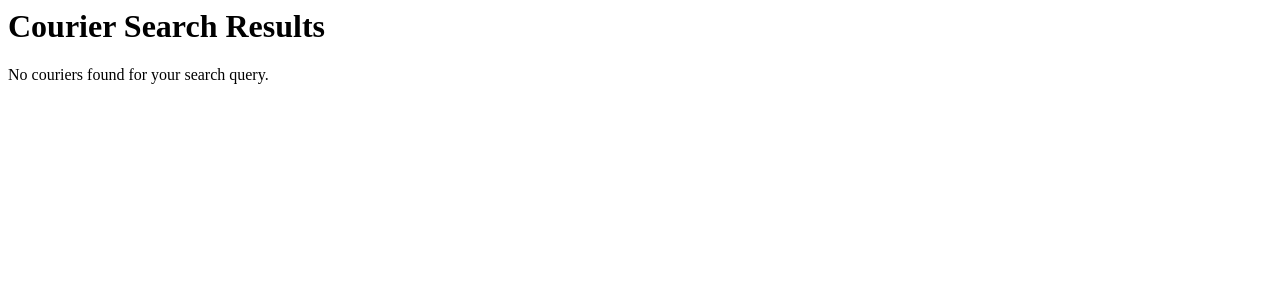
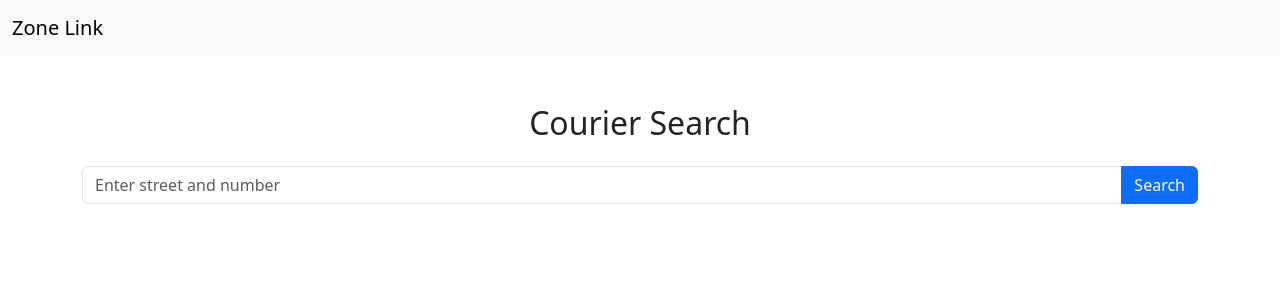
Before and after one commit to lalachmoon/zone_link, a Django app: page /search/ in a window 1280 px wide. Shown: the top 300 px of the page. Run offline with Django 5.2, Linux system fonts and the light colour scheme.

Commit message:
Added Account App, updated base template, updated search function

```diff
--- a/viewer/models.py
+++ b/viewer/models.py
@@ -1,5 +1,3 @@
-from django.db import models
-# from django.contrib.gis.db import models as gis_models
 from django.db.models import CharField, Model, ForeignKey, DO_NOTHING, IntegerField, TextField, CASCADE, SET_NULL, \
     PositiveIntegerField
 
@@ -42,7 +40,6 @@ class Neighborhood(Model):
 # Zone model
 class Zone(Model):
     name = CharField(max_length=100)
-    # boundary = gis_models.PolygonField()
 
     def __str__(self):
         return self.name
--- a/viewer/templates/search_courier.html
+++ b/viewer/templates/search_courier.html
@@ -1,25 +1,61 @@
-<html {% if LANGUAGE_CODE %}lang="{{ LANGUAGE_CODE }}" {% endif %}>
-
-
+<!DOCTYPE html>
+<html lang="en">
 <head>
     <meta charset="UTF-8">
     <meta name="viewport" content="width=device-width, initial-scale=1.0">
-    <title>Search Courier</title>
+    <title>Courier Search</title>
+    <link rel="stylesheet" href="https://cdn.jsdelivr.net/npm/bootstrap@5.3.0/dist/css/bootstrap.min.css">
 </head>
 <body>
-<h1>Courier Search Results</h1>
+    <!-- Navbar -->
+    <nav class="navbar navbar-expand-lg navbar-light bg-light">
+        <div class="container-fluid">
+            <!-- Zone Link Button -->
+            <a class="navbar-brand" href="{% url 'viewer:home' %}">Zone Link</a>
+            <button class="navbar-toggler" type="button" data-bs-toggle="collapse" data-bs-target="#navbarNav">
+                <span class="navbar-toggler-icon"></span>
+            </button>
+            <div class="collapse navbar-collapse" id="navbarNav">
+                <ul class="navbar-nav ms-auto">
+                    {% if user.is_authenticated %}
+                    <li class="nav-item">
+                        <form action="{% url 'accounts:logout' %}" method="post">
+                            {% csrf_token %}
+                            <button type="submit" class="btn btn-link nav-link">Logout</button>
+                        </form>
+                    </li>
+                    {% endif %}
+                </ul>
+            </div>
+        </div>
+    </nav>
 
-{% if result %}
-    <ul>
-        {% for r in result %}
-            <li>
-                <strong>{{ r.courier.name }}</strong> - Street: {{ r.street.name }}, Numbers: {{ r.start_number }} to {{ r.end_number }}
-            </li>
-        {% endfor %}
-    </ul>
-{% else %}
-    <p>No couriers found for your search query.</p>
-{% endif %}
+    <!-- Main Content -->
+    <div class="container mt-5">
+        <h2 class="text-center">Courier Search</h2>
 
+        <!-- Search Form -->
+        <form method="get" class="mt-4">
+            <div class="input-group">
+                <input type="text" name="query" class="form-control" placeholder="Enter street and number" value="{{ query|default:'' }}">
+                <button type="submit" class="btn btn-primary">Search</button>
+            </div>
+        </form>
+
+        <!-- Results Section -->
+        {% if query %}
+            <hr>
+            <h3>Results for "{{ query }}"</h3>
+            {% if result %}
+                <ul class="list-group">
+                    {% for item in result %}
+                        <li class="list-group-item">{{ item }}</li>
+                    {% endfor %}
+                </ul>
+            {% else %}
+                <p class="text-danger">No couriers found.</p>
+            {% endif %}
+        {% endif %}
+    </div>
 </body>
 </html>
--- a/viewer/urls.py
+++ b/viewer/urls.py
@@ -1,7 +1,9 @@
 from django.urls import path
 from . import views
 
+app_name = 'viewer'
 
 urlpatterns = [
+    path('', views.home, name='home'),
     path('search/', views.search_courier, name='search_courier'),
 ]
--- a/viewer/views.py
+++ b/viewer/views.py
@@ -1,48 +1,32 @@
 from django.shortcuts import render
-# from django.contrib.gis.geos import Point
-# from django.contrib.gis.db.models.functions import Distance
-from viewer.models import CourierStreetRange, Zone, Courier
+from viewer.models import CourierStreetRange
 
 
-# Search for courier by street and number
+def home(request):
+    return render(request, 'home.html')
+
 
 def search_courier(request):
-    query = request.GET.get('query')
+    query = request.GET.get('query', '').strip()
     result = None
 
     if query:
         try:
             street_name, number = query.rsplit(' ', 1)
             number = int(number)
-
-            # Search by street and number
             result = CourierStreetRange.objects.filter(
                 street__name__icontains=street_name,
                 start_number__lte=number,
                 end_number__gte=number
             ).select_related('courier', 'street')
 
-            # Filter based on number_type
             result = [
                 r for r in result
                 if r.number_type == 'all' or
                 (r.number_type == 'even' and number % 2 == 0) or
                 (r.number_type == 'odd' and number % 2 != 0)
             ]
-
-            # # Search by zone
-            # if not result:
-            #     # Replace with real latitude and longitude from Google API
-            #     lat, lon = 40.7128, - 74.0060
-            #     point = Point(lon, lat)
-            #     zone = Zone.objects.annotate(distance=Distance('boundary', point)).order_by('distance').first()
-            #     if zone:
-            #         result = Courier.objects.filter(zone=zone).first()
-            #     else:
-            #         result = None
-
         except ValueError:
             result = None
+
     return render(request, 'search_courier.html', {'result': result, 'query': query})
-
-print(CourierStreetRange.objects.all())
--- a/zone_link/settings.py
+++ b/zone_link/settings.py
@@ -11,6 +11,7 @@ https://docs.djangoproject.com/en/5.1/ref/settings/
 """
 
 from pathlib import Path
+from django.urls import reverse_lazy
 
 
 # Build paths inside the project like this: BASE_DIR / 'subdir'.
@@ -39,6 +40,7 @@ INSTALLED_APPS = [
     'django.contrib.messages',
     'django.contrib.staticfiles',
     'viewer',
+    'accounts',
 ]
 
 MIDDLEWARE = [
@@ -123,3 +125,7 @@ STATIC_URL = 'static/'
 # https://docs.djangoproject.com/en/5.1/ref/settings/#default-auto-field
 
 DEFAULT_AUTO_FIELD = 'django.db.models.BigAutoField'
+
+
+LOGIN_REDIRECT_URL = reverse_lazy('viewer:search_courier')
+LOGOUT_REDIRECT_URL = reverse_lazy('viewer:home')
--- a/zone_link/urls.py
+++ b/zone_link/urls.py
@@ -14,10 +14,22 @@ Including another URLconf
     1. Import the include() function: from django.urls import include, path
     2. Add a URL to urlpatterns:  path('blog/', include('blog.urls'))
 """
+
+
 from django.contrib import admin
 from django.urls import path, include
+from django.conf import settings
+from django.conf.urls.static import static
 
 urlpatterns = [
+    # Admin site
     path('admin/', admin.site.urls),
-    path('', include('viewer.urls')),
+
+    # Include app URL configurations
+    path('', include('viewer.urls')),  # Routes for viewer app
+    path('accounts/', include('accounts.urls')),  # Routes for accounts app
 ]
+
+# Serve static files during development
+if settings.DEBUG:
+    urlpatterns += static(settings.STATIC_URL, document_root=settings.STATIC_ROOT)
```
Also changed, not shown: viewer/templates/base.html (added, +39 -0 lines).
